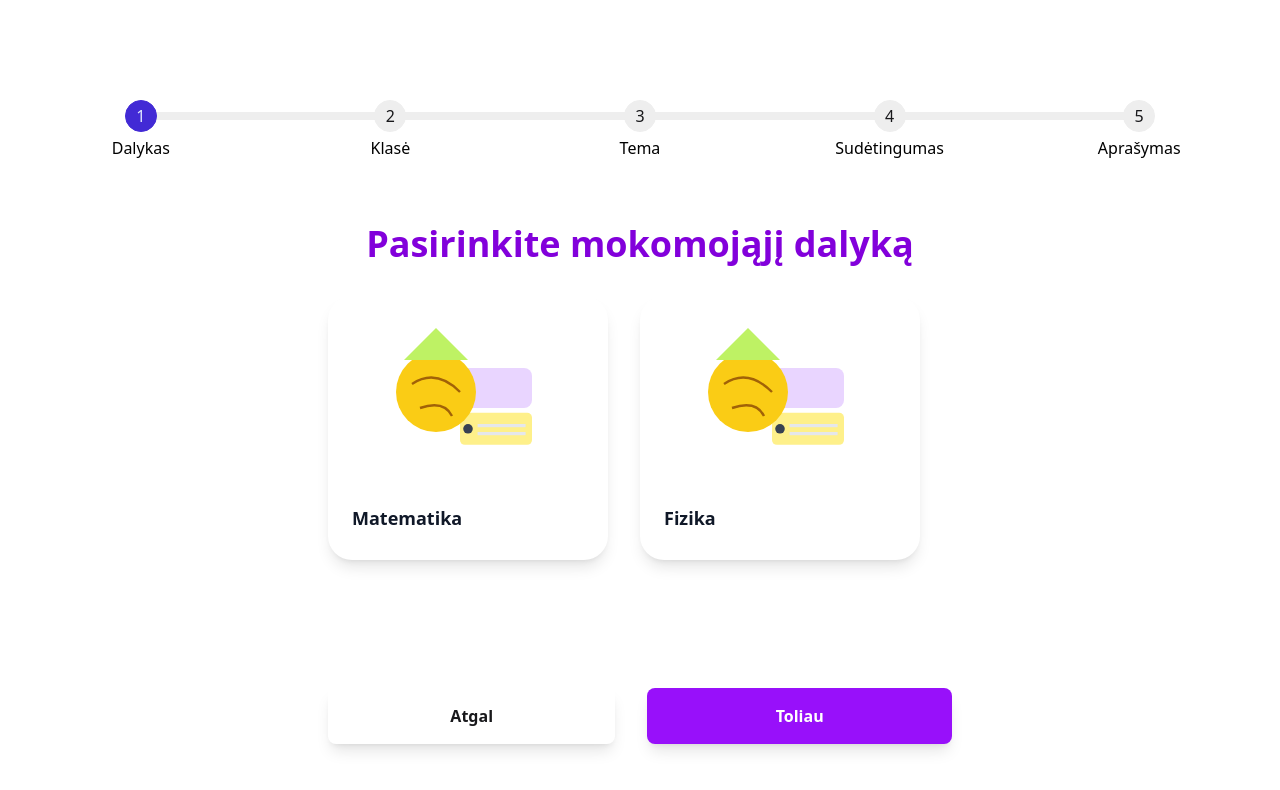
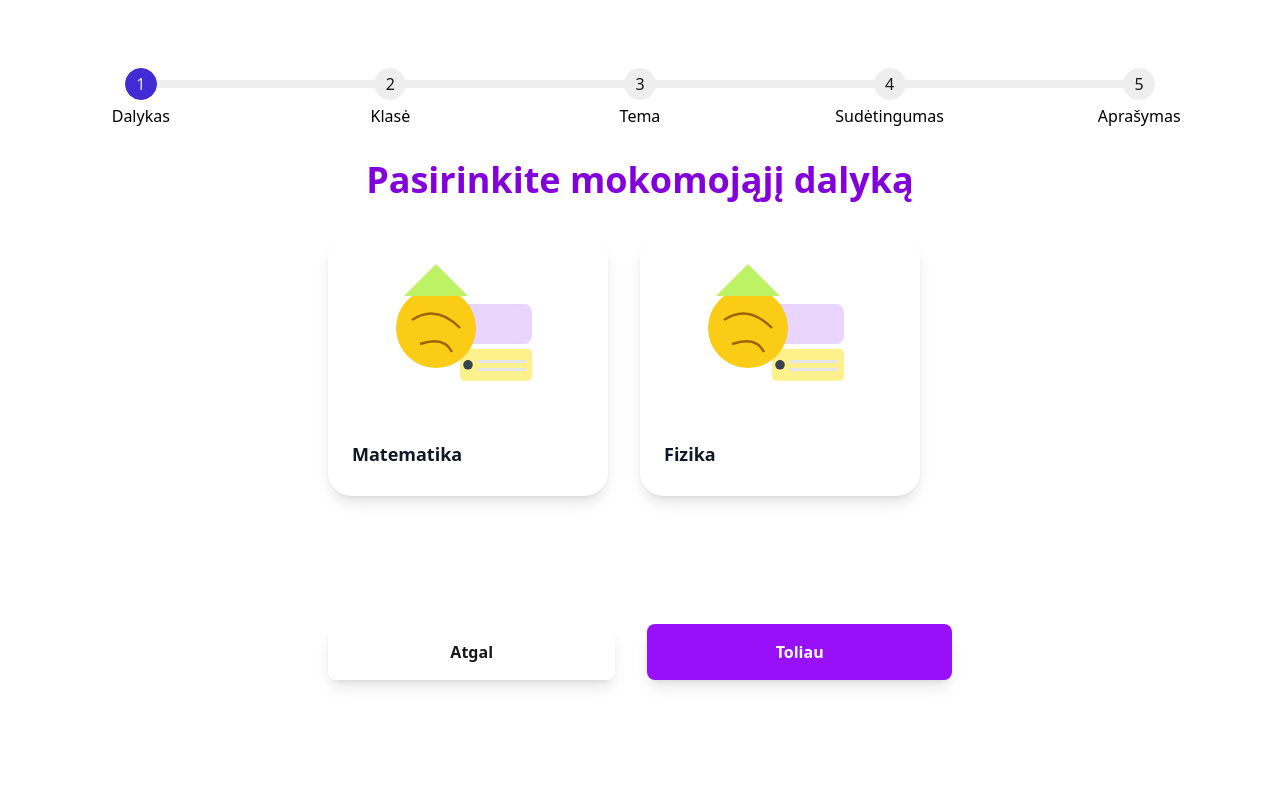
Before and after one commit to JuliusSaik/MokiLab, a React (Vite) app: page / in a window 1280 px wide. Shown: the top 790 px of the page. Built offline with nearby package versions, Linux system fonts and the light colour scheme.

Commit message:
UI basic setup fix

```diff
--- a/src/components/SelectionCard.tsx
+++ b/src/components/SelectionCard.tsx
@@ -18,7 +18,7 @@ const SelectionCard: React.FC<SelectionCardProps> = ({
       }`}
       onClick={() => handleSelectSubject(subject)}
     >
-      <div className="mb-6 h-40 flex items-center justify-center overflow-hidden">
+      <div className="mb-6 h-20 md:h-40 flex items-center justify-center overflow-hidden">
         <svg viewBox="0 0 100 100" className="w-full h-full">
           <rect
             x="35"
--- a/src/pages/HomePage.tsx
+++ b/src/pages/HomePage.tsx
@@ -18,7 +18,7 @@ const HomePage = () => {
   const [selectedGrade, setSelectedGrade] = useState(0);
   const [selectedTopic, setSelectedTopic] = useState("");
   const [selectedDifficulty, setSelectedDifficulty] =
-    useState<DifficultiesTypes>("easy");
+    useState<DifficultiesTypes>("lengvi");
 
   const [extraPrompt, setExtraPrompt] = useState("");
 
@@ -48,7 +48,7 @@ const HomePage = () => {
 
   return (
     <div className="flex flex-col items-center justify-center h-full w-full">
-      <ul className="steps w-full my-16 text-white md:text-black">
+      <ul className="steps w-full my-8 text-white md:text-black">
         <li className="step step-primary">Dalykas</li>
         <li className={`step ${sliderStep >= 2 ? "step-primary" : ""}`}>
           Klasė
```
